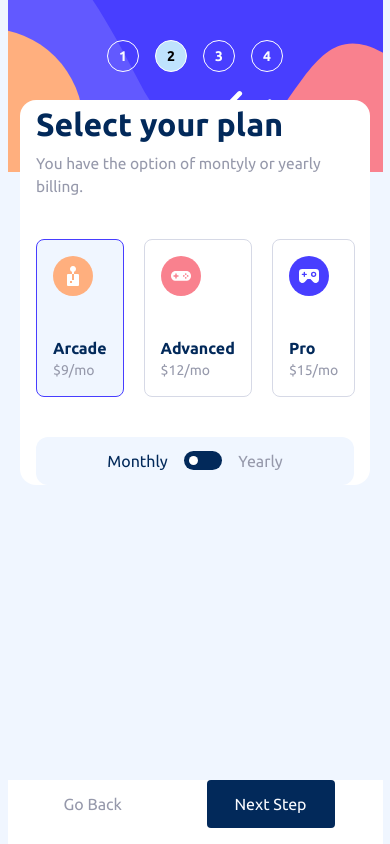
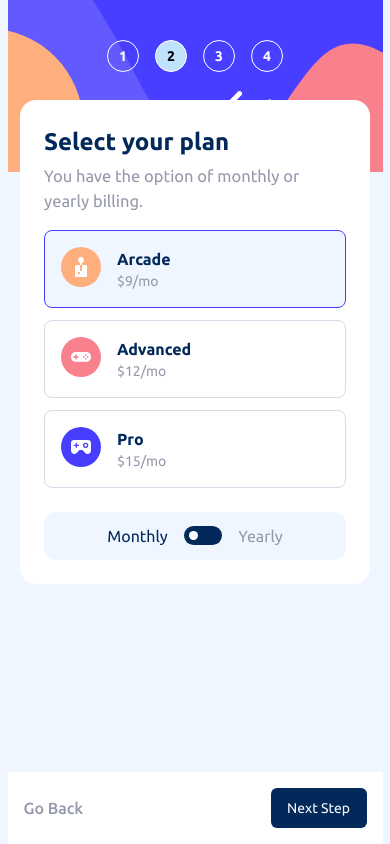
Before and after one commit to oguzhan76/multistep-form, a React (Vite) app: page / in a window 390 px wide. Built offline with nearby package versions, Linux system fonts and the light colour scheme.

Commit message:
plan form made responsive

```diff
--- a/src/components/MultiStepForm.tsx
+++ b/src/components/MultiStepForm.tsx
@@ -33,10 +33,13 @@ export default function MultiStepForm() {
     if(currentStep === 0 && !validatePInfoFields())
       return;
     setCurrentStep(prev => prev + 1);
+    console.log('submitted');
   }
 
-  const goPrevStep = () => {
+  const goPrevStep = (e: React.MouseEvent<HTMLButtonElement>) => {
+    e.preventDefault();
     setCurrentStep(prev => prev - 1);
+    console.log('go back')
   }
 
 
@@ -59,14 +62,14 @@ export default function MultiStepForm() {
   }
 
   const buttonGroup = (
-    <footer className="w-full pb-4 pr-12 pl-14 bg-white flex justify-between flex-row-reverse">
+    <footer className="w-full p-4 ds:pr-12 ds:pl-14 bg-white flex justify-between flex-row-reverse">
       <button
-        className="w-32 h-12 text-alabaster bg-marine_blue hover:bg rounded ds:rounded-lg"
+        className="w-24 h-10 ds:w-32 ds:h-12 text-sm ds:text-base text-alabaster bg-marine_blue hover:bg rounded-md ds:rounded-lg"
         type='submit'
       >
         Next Step
       </button>
-      {currentStep > 0 && <button className="text-cool_gray" onClick={goPrevStep}>Go Back</button>}
+      {currentStep > 0 && <button className="text-cool_gray font-medium" onClick={(e) => goPrevStep(e)}>Go Back</button>}
     </footer>
   )
 
--- a/src/components/PersonalInfoForm.tsx
+++ b/src/components/PersonalInfoForm.tsx
@@ -18,7 +18,7 @@ export default function PersonalInfoForm({ data, onChange, error }: PersonalInfo
   const labelStyle = "text-sm text-marine_blue font-bold"
 
   return (
-    <div className="pl-4 pr-4 ds:pl-16 ds:pr-10 ds:pt-0 ds:pb-6">
+    <div className=" px-6 py-8 ds:px-4 ds:pl-16 ds:pr-10 ds:pt-0 ds:pb-6">
       <h1 className="font-extrabold text-[32px] text-marine_blue mb-1">Personal info</h1>
       <p className="text-cool_gray mb-8 text-[15.5px]">Please provide your name, email, address, and phone number.</p>
       <div className="my-2">
--- a/src/components/PlanForm.tsx
+++ b/src/components/PlanForm.tsx
@@ -1,7 +1,6 @@
 import arcadeIcon from '../assets/icon-arcade.svg';
 import advancedIcon from '../assets/icon-advanced.svg';
 import proIcon from '../assets/icon-pro.svg';
-import { useState } from "react";
 import { Offers } from "../types/DataTypes";
 import { PlanType, planData } from '../types/FormTypes';
 import { Recurral } from '../types/FormTypes';
@@ -14,61 +13,63 @@ type PlanFormProps = {
 }
 
 export default function PlanForm({ offers, plan, onChange }: PlanFormProps) {
-    // const [selectedPlan, setSelectedPlan] = useState<PlanType>(planData.type);
-    // const [recurral, setRecurral] = useState<Recurral>(Recurral.MONTHLY);
 
     const handleRecurralToggle = (e: React.ChangeEvent<HTMLInputElement>) => {
-        if(e.target.checked) {
-            // setRecurral(Recurral.YEARLY);
-            onChange({recurral: Recurral.YEARLY});
-        }
-        else {
-            // setRecurral(Recurral.MONTHLY);
-            onChange({recurral: Recurral.MONTHLY});
-        }
+        if (e.target.checked)
+            onChange({ recurral: Recurral.YEARLY });
+        else
+            onChange({ recurral: Recurral.MONTHLY });
     }
 
-    const handlePlanSelection = (e: React.MouseEvent<HTMLButtonElement>, plan: PlanType ) => {
+    const handlePlanSelection = (e: React.MouseEvent<HTMLButtonElement>, plan: PlanType) => {
         e.preventDefault();
-        console.log(plan, 'is selected');
-        onChange({type: plan});
+        onChange({ type: plan });
     }
 
+    const buttonStyle = "p-4 border border-light_gray rounded-lg ds:w-[136px] h-fit flex ds:flex-col hover:border-purplish_blue"
+
     return (
-        <div className="pl-4 pr-4 ds:pl-16 ds:pr-10 ds:pt-0 ds:pb-6">
-            <h1 className="font-extrabold text-[32px] text-marine_blue mb-1">Select your plan</h1>
-            <p className="text-cool_gray mb-8 text-[15.5px]">You have the option of montyly or yearly billing.</p>
-            <div className='mt-10 flex w-full gap-5 text-marine_blue'>
+        <div className="px-6 py-6 ds:pl-16 ds:pr-10 ds:pt-0 ds:pb-6">
+            <h1 className="font-extrabold text-[24px] ds:text-[32px] text-marine_blue mb-1">Select your plan</h1>
+            <p className="text-cool_gray mb-4 text-[16.5px] ds:text-[15.5px]">You have the option of monthly or yearly billing.</p>
+            <section className='ds:mt-10 w-full flex flex-col ds:flex-row gap-3 ds:gap-5 text-marine_blue'>
                 <button
-                    className={`p-4 border border-light_gray rounded-lg w-[136px] h-fit flex flex-col hover:border-purplish_blue ${plan.type === PlanType.ARCADE && 'selectedPlan'}`}
-                    onClick={(e) => {handlePlanSelection(e, PlanType.ARCADE)}}
+                    className={`${buttonStyle} ${plan.type === PlanType.ARCADE && 'selectedPlan'}`}
+                    onClick={(e) => { handlePlanSelection(e, PlanType.ARCADE) }}
                 >
                     <img src={arcadeIcon} />
-                    <h3 className="mt-10 font-bold">Arcade</h3>
+                    <div className='ml-4 ds:ml-0 ds:mt-10 flex flex-col items-start'>
+                        <h3 className="font-bold">Arcade</h3>
                         <p className='font-thin text-cool_gray text-sm'>{'$' + offers.arcade[plan.recurral] + (plan.recurral === 'monthly' ? '/mo' : '/yr')}</p>
                         {plan.recurral === 'yearly' && <p className='pt-1 text-xs font-medium font'>2 months free</p>}
+                    </div>
                 </button>
                 <button
-                    className={`p-4 border border-light_gray rounded-lg w-[136px] h-fit flex flex-col hover:border-purplish_blue ${plan.type === PlanType.ADVANCED && 'selectedPlan'}`}
-                    onClick={(e) => {handlePlanSelection(e, PlanType.ADVANCED)}}
+                    className={`${buttonStyle} ${plan.type === PlanType.ADVANCED && 'selectedPlan'}`}
+                    onClick={(e) => { handlePlanSelection(e, PlanType.ADVANCED) }}
                 >
                     <img src={advancedIcon} />
-                    <h3 className="mt-10 font-bold">Advanced</h3>
+                    <div className='ml-4 ds:ml-0 ds:mt-10 flex flex-col items-start'>
+                        <h3 className="font-bold">Advanced</h3>
                         <p className='font-thin text-cool_gray text-sm'>{'$' + offers.advanced[plan.recurral] + (plan.recurral === 'monthly' ? '/mo' : '/yr')}</p>
                         {plan.recurral === 'yearly' && <p className='pt-1 text-xs font-medium font'>2 months free</p>}
+                    </div>
                 </button>
                 <button
-                    className={`p-4 border border-light_gray rounded-lg w-[136px] h-fit flex flex-col hover:border-purplish_blue ${plan.type === PlanType.PRO && 'selectedPlan'}`}
-                    onClick={(e) => {handlePlanSelection(e,PlanType.PRO)}}
+                    className={`${buttonStyle} ${plan.type === PlanType.PRO && 'selectedPlan'}`}
+                    onClick={(e) => { handlePlanSelection(e, PlanType.PRO) }}
                 >
                     <img src={proIcon} />
-                    <h3 className="mt-10 font-bold">Pro</h3>
+                    <div className='ml-4 ds:ml-0 ds:mt-10 flex flex-col items-start'>
+                        <h3 className="font-bold">Pro</h3>
                         <p className='font-thin text-cool_gray text-sm'>{'$' + offers.pro[plan.recurral] + (plan.recurral === 'monthly' ? '/mo' : '/yr')}</p>
                         {plan.recurral === 'yearly' && <p className='pt-1 text-xs font-medium font'>2 months free</p>}
+                    </div>
                 </button>
-            </div>
-            <div>
-                <div className="text-marine_blue flex bg-magnolia mt-10 justify-center h-12 items-center rounded-xl">
+            </section>
+            {/* Toggle Section */}
+            <section>
+                <div className="text-marine_blue flex bg-magnolia mt-6 ds:mt-10 justify-center h-12 items-center rounded-xl">
                     <p className={plan.recurral !== 'monthly' ? 'text-cool_gray' : ''}>Monthly</p>
                     <div className='mx-4 flex justify-center items-center'>
                         <input
@@ -76,6 +77,7 @@ export default function PlanForm({ offers, plan, onChange }: PlanFormProps) {
                             className='w-0 h-0 invisible peer'
                             type="checkbox"
                             onChange={(e) => handleRecurralToggle(e)}
+                            checked={plan.recurral === 'yearly'}
                         />
                         <label
                             className='relative cursor-pointer w-[2.4rem] h-[1.2rem] block rounded-[10rem] bg-marine_blue z-0
@@ -88,7 +90,7 @@ export default function PlanForm({ offers, plan, onChange }: PlanFormProps) {
                     </div>
                     <p className={plan.recurral === 'monthly' ? 'text-cool_gray' : ''}>Yearly</p>
                 </div>
-            </div>
+            </section>
         </div>
     )
 }
```
Lines whose indentation alone changed are shown as unchanged.
